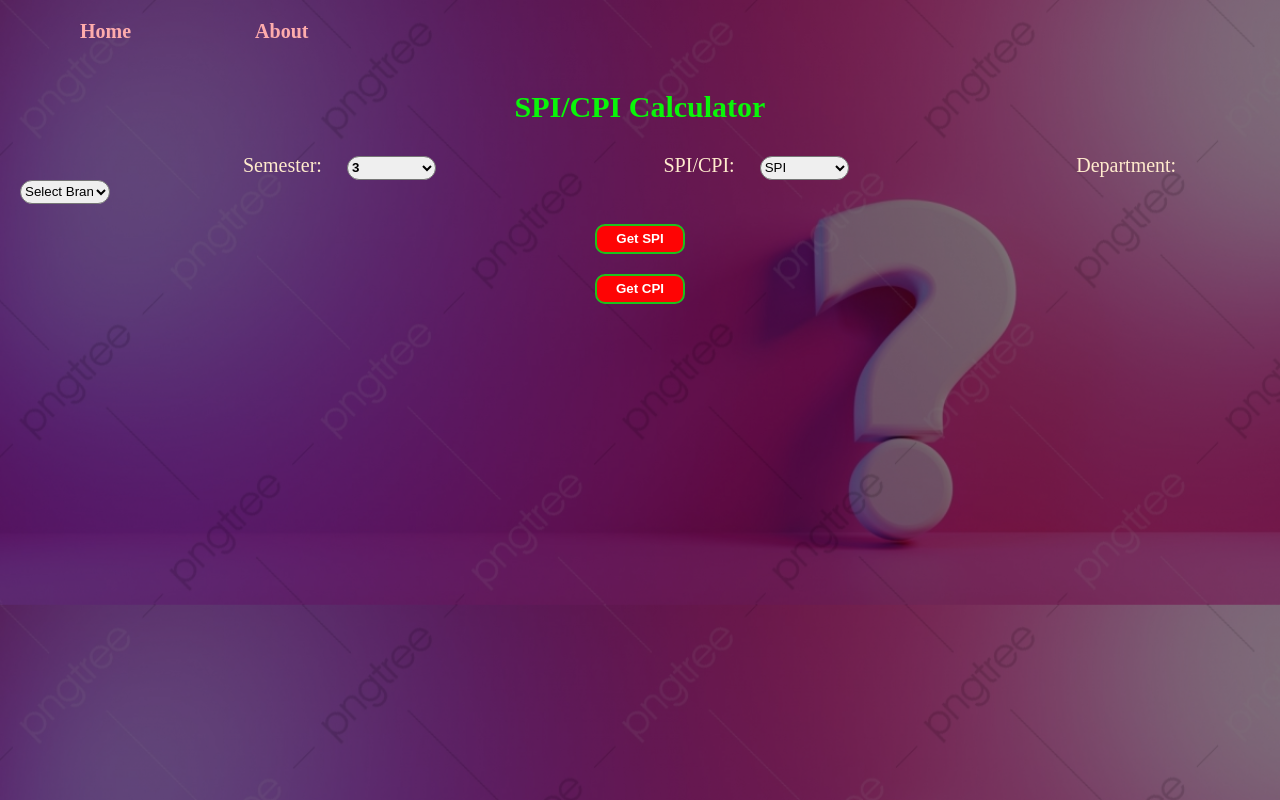
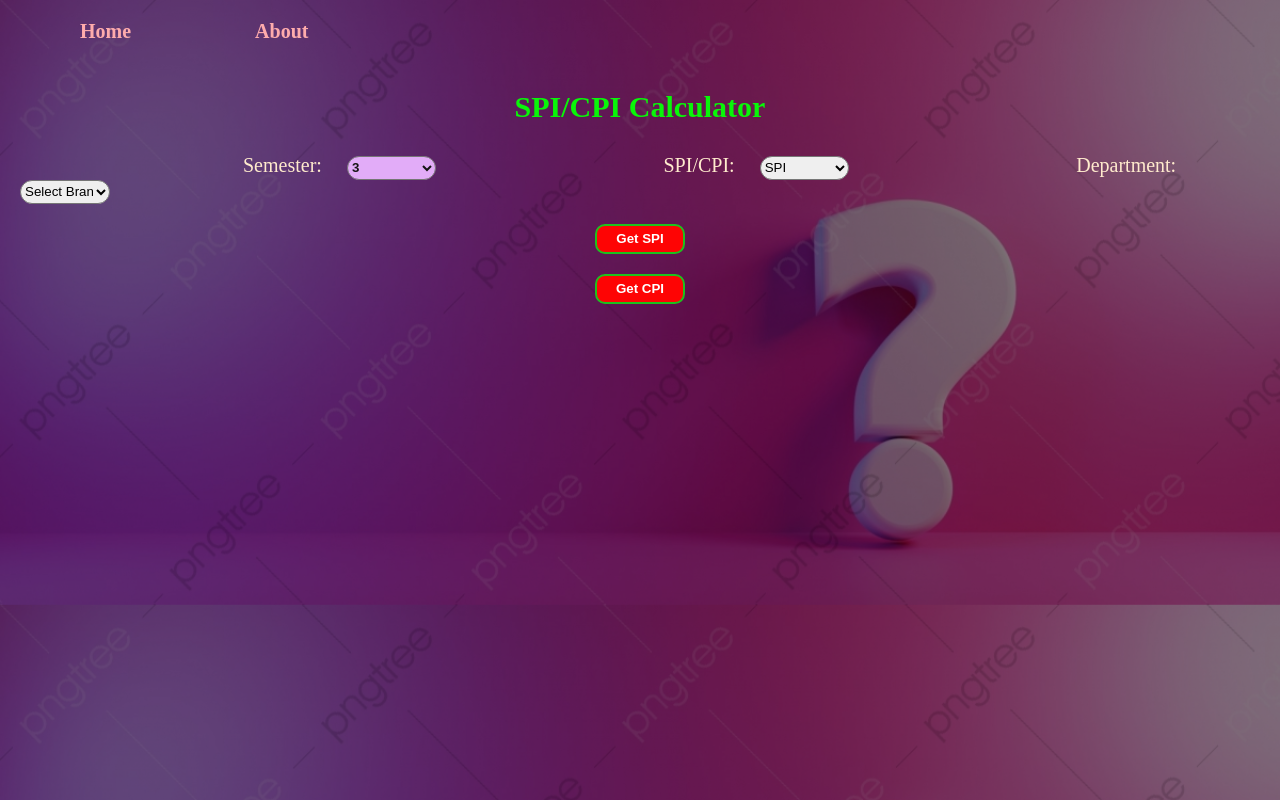
Before and after one commit to Himanshu8Mittal/Himanshu8Mittal.github.io, a plain HTML site: page index.html in a window 1280 px wide. In both pictures the pointer is over the element 391 px from the left and 167 px from the top of the page. Drawn offline with Linux system fonts and the light colour scheme.

Commit message:
Add files via upload

```diff
--- a/style.css
+++ b/style.css
@@ -57,6 +57,8 @@ select{
 }
 select:hover{
     font-weight: bold;
+    color: rgb(22, 21, 21);
+    background-color: rgb(226, 172, 248);
 }
 #grades{
     display: none;
```
